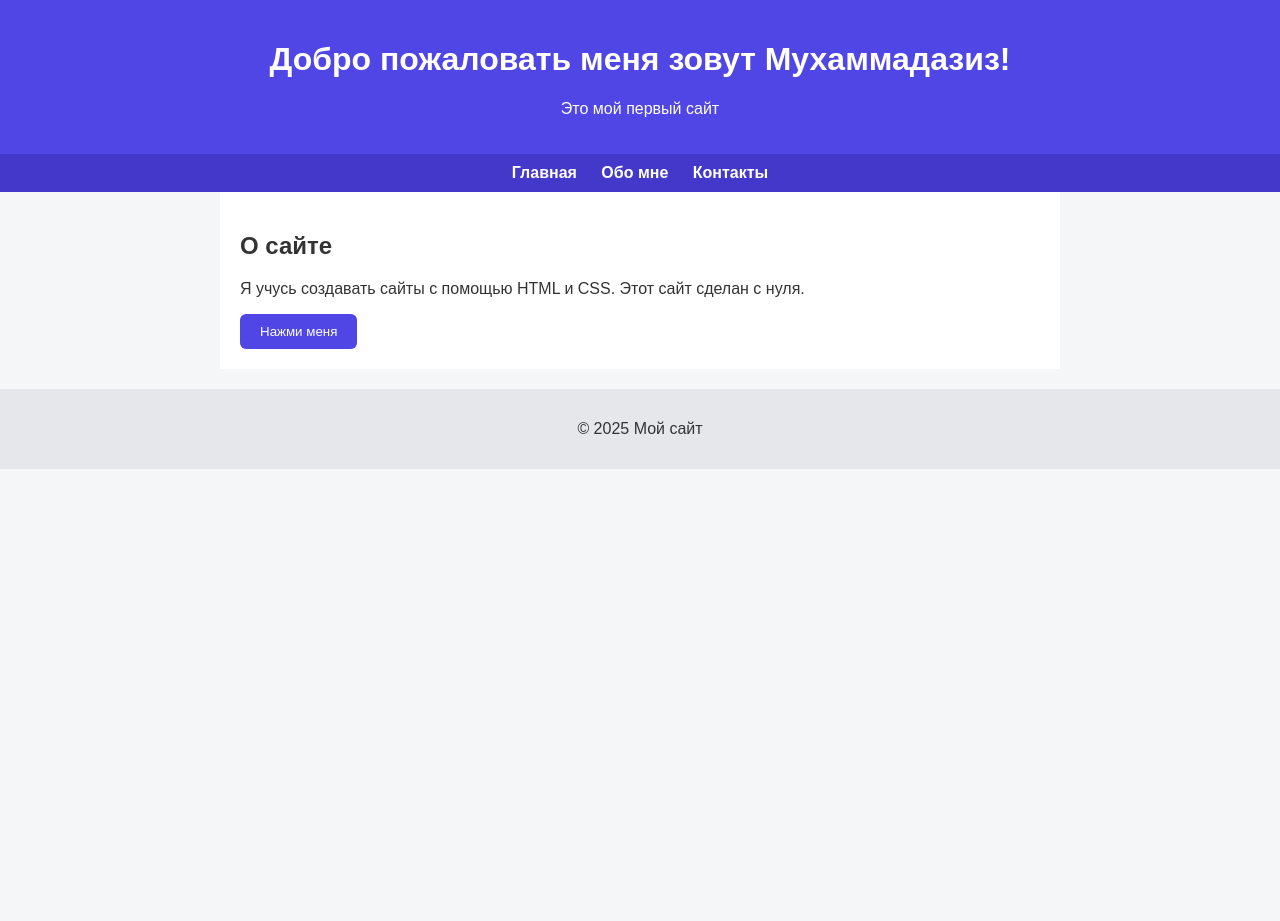
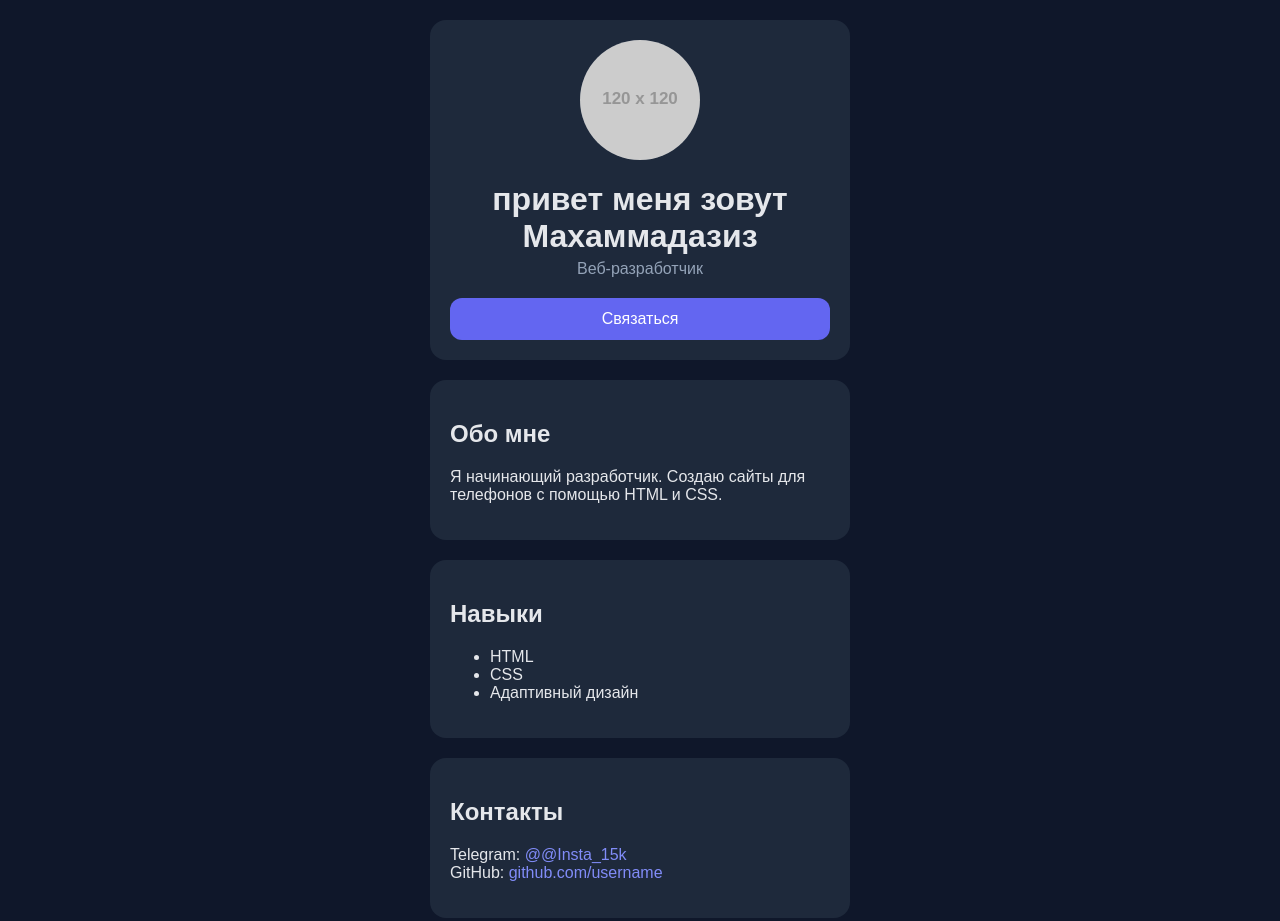
Before and after one commit to 16aziz20aziz09-coder/16aziz20aziz09-coder.github.io, a plain HTML site: page index.html in a window 1280 px wide. Before the commit the page ends 800 px from the top, so only its background shows below. Drawn offline with Linux system fonts and the light colour scheme; placeholder pictures from the web are drawn by us.

Commit message:
Add files via upload

```diff
--- a/index.html
+++ b/index.html
@@ -2,84 +2,108 @@
 <html lang="ru">
 <head>
   <meta charset="UTF-8">
-  <title>Мой первый сайт</title>
+  <title>Моё портфолио</title>
+  <meta name="viewport" content="width=device-width, initial-scale=1.0">
+
   <style>
     body {
       margin: 0;
       font-family: Arial, sans-serif;
-      background: #f4f6f8;
-      color: #333;
+      background: #0f172a;
+      color: #e5e7eb;
     }
-    header {
-      background: #4f46e5;
+
+    .container {
+      max-width: 420px;
+      margin: auto;
+      padding: 20px;
+    }
+
+    .card {
+      background: #1e293b;
+      border-radius: 16px;
+      padding: 20px;
+      margin-bottom: 20px;
+    }
+
+    h1 {
+      text-align: center;
+      margin-bottom: 5px;
+    }
+
+    .role {
+      text-align: center;
+      color: #94a3b8;
+      margin-bottom: 20px;
+    }
+
+    .avatar {
+      width: 120px;
+      height: 120px;
+      border-radius: 50%;
+      margin: 0 auto 15px;
+      display: block;
+      background: #334155;
+    }
+
+    button {
+      width: 100%;
+      padding: 12px;
+      border: none;
+      border-radius: 12px;
+      background: #6366f1;
       color: white;
-      padding: 20px;
-      text-align: center;
-    }
-    nav {
-      background: #4338ca;
-      padding: 10px;
-      text-align: center;
-    }
-    nav a {
-      color: white;
-      margin: 0 10px;
-      text-decoration: none;
-      font-weight: bold;
-    }
-    nav a:hover {
-      text-decoration: underline;
-    }
-    main {
-      padding: 20px;
-      max-width: 800px;
-      margin: auto;
-      background: white;
-    }
-    footer {
-      text-align: center;
-      padding: 15px;
-      background: #e5e7eb;
-      margin-top: 20px;
-    }
-    button {
-      padding: 10px 20px;
-      background: #4f46e5;
-      color: white;
-      border: none;
-      border-radius: 6px;
+      font-size: 16px;
       cursor: pointer;
     }
+
     button:hover {
-      background: #4338ca;
+      background: #4f46e5;
+    }
+
+    a {
+      color: #818cf8;
+      text-decoration: none;
     }
   </style>
 </head>
 <body>
 
-  <header>
-    <h1>Добро пожаловать меня зовут Мухаммадазиз!</h1>
-    <p>Это мой первый сайт</p>
-  </header>
+  <div class="container">
 
-  <nav>
-    <a href="#">Главная</a>
-    <a href="#">Обо мне</a>
-    <a href="#">Контакты</a>
-  </nav>
+    <div class="card">
+      <img class="avatar" src="https://via.placeholder.com/120" alt="Фото">
+      <h1>привет меня зовут Махаммадазиз</h1>
+      <div class="role">Веб-разработчик</div>
+      <button onclick="alert('ты нажал кномку можеш связаться через тг @Insta_15k!')">Связаться</button>
+    </div>
 
-  <main>
-    <h2>О сайте</h2>
-    <p>
-      Я учусь создавать сайты с помощью HTML и CSS.
-      Этот сайт сделан с нуля.
-    </p>
-    <button onclick="alert('Привет! Ты нажал кнопку 🙂')">Нажми меня</button>
-  </main>
+    <div class="card">
+      <h2>Обо мне</h2>
+      <p>
+        Я начинающий разработчик. Создаю сайты для телефонов
+        с помощью HTML и CSS.
+      </p>
+    </div>
 
-  <footer>
-    <p>© 2025 Мой сайт</p>
-  </footer>
+    <div class="card">
+      <h2>Навыки</h2>
+      <ul>
+        <li>HTML</li>
+        <li>CSS</li>
+        <li>Адаптивный дизайн</li>
+      </ul>
+    </div>
+
+    <div class="card">
+      <h2>Контакты</h2>
+      <p>
+        Telegram: <a href="#">@@Insta_15k</a><br>
+        GitHub: <a href="#">github.com/username</a>
+      </p>
+    </div>
+
+  </div>
 
 </body>
 </html>
```
